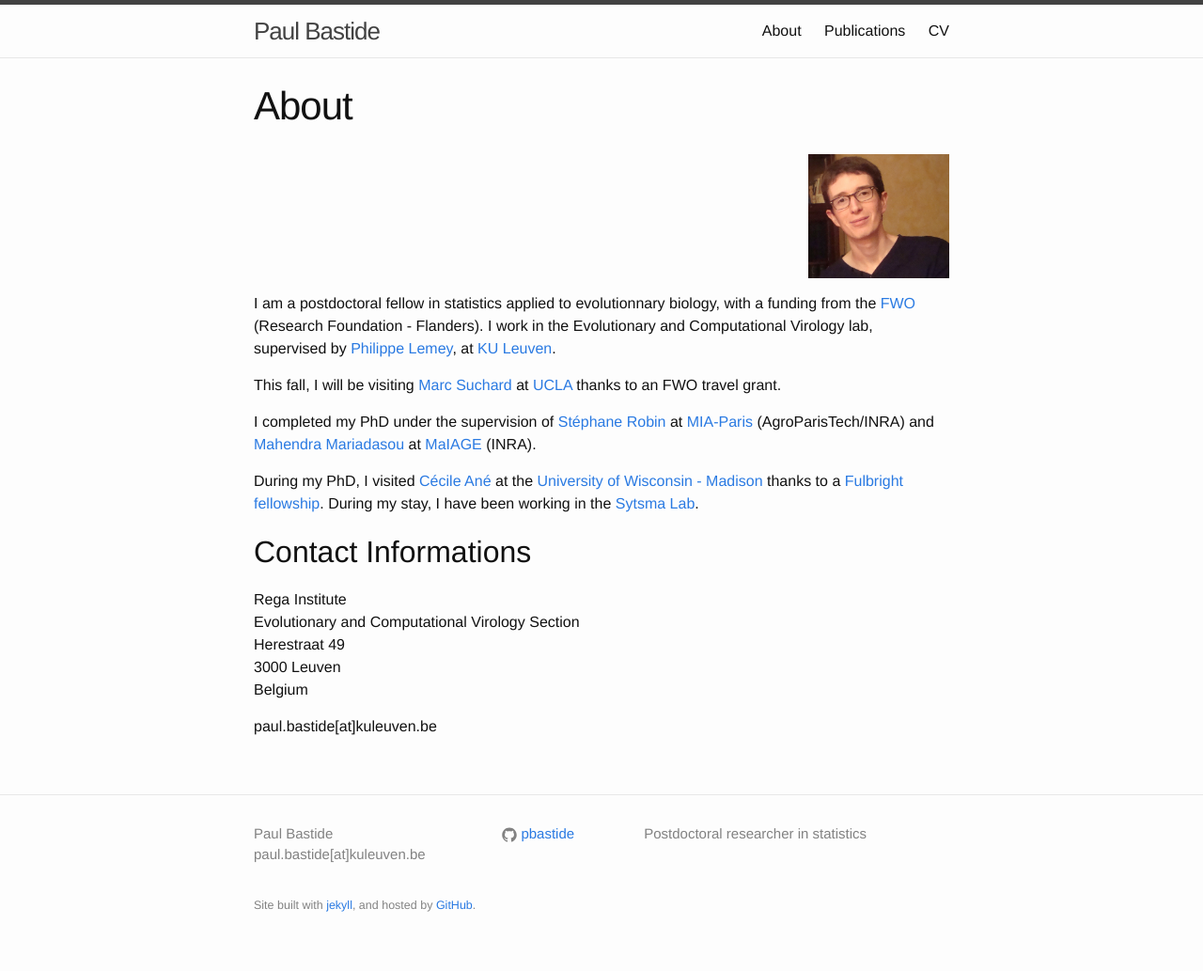
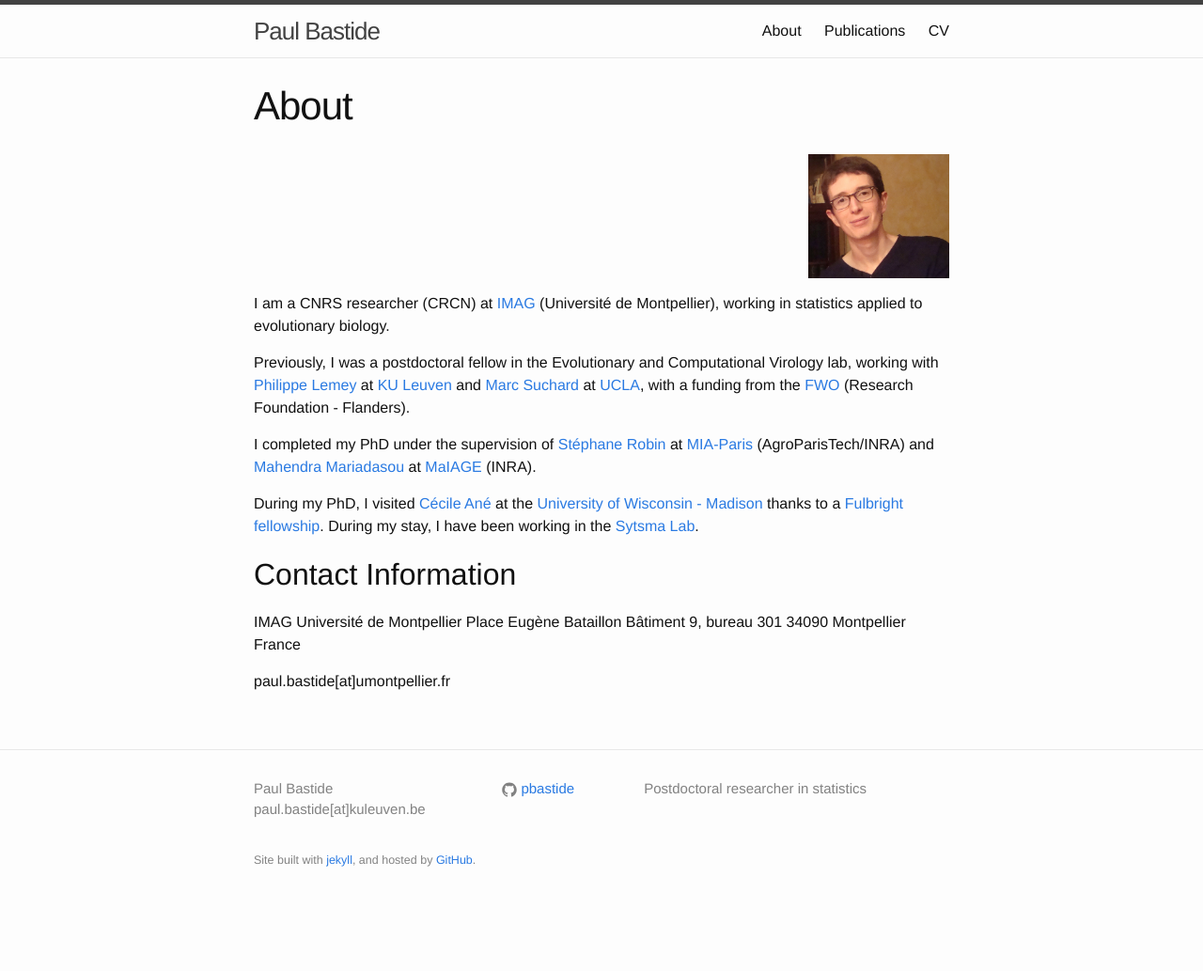
Before and after one commit to pbastide/pbastide.github.io, a Jekyll site: the page built from index.md, in a window 1280 px wide. Shown: the whole page at 94% size. Built offline with Jekyll 4.4.1, drawn with Linux system fonts in a browser that asks for light colours; after the commit the page ends 985 px from its top, so only the background shows below that.

Commit message:
Update address Montpellier

```diff
--- a/index.md
+++ b/index.md
@@ -9,11 +9,10 @@ weight : 1
 [photo]: {{site.baseurl}}/docs/DSC03440.JPG
 {: width="150px"}
 
-I am a postdoctoral fellow in statistics applied to evolutionnary biology, with a funding from the [FWO](https://www.fwo.be/en/fellowships-funding/postdoctoral-fellowships/junior-postdoctoral-fellowship/) (Research Foundation - Flanders).
-I work in the Evolutionary and Computational Virology lab,
-supervised by [Philippe Lemey](https://rega.kuleuven.be/cev/ecv), at [KU Leuven](https://www.kuleuven.be/english/).
+I am a CNRS researcher (CRCN) at [IMAG](imag.edu.umontpellier.fr) (Université de Montpellier), working in statistics applied to evolutionary biology.
 
-This fall, I will be visiting [Marc Suchard](https://msuchard.faculty.biomath.ucla.edu/) at [UCLA](http://www.ucla.edu/) thanks to an FWO travel grant.
+Previously, I was a postdoctoral fellow in the Evolutionary and Computational Virology lab,
+working with [Philippe Lemey](https://rega.kuleuven.be/cev/ecv) at [KU Leuven](https://www.kuleuven.be/english/) and [Marc Suchard](https://msuchard.faculty.biomath.ucla.edu/) at [UCLA](http://www.ucla.edu/), with a funding from the [FWO](https://www.fwo.be/en/fellowships-funding/postdoctoral-fellowships/junior-postdoctoral-fellowship/) (Research Foundation - Flanders).
 
 I completed my PhD under the supervision of [Stéphane Robin](https://www6.inra.fr/mia-paris/Equipes/Membres/Stephane-Robin)
 at [MIA-Paris](https://www6.inra.fr/mia-paris) (AgroParisTech/INRA)
@@ -24,12 +23,13 @@ at the [University of Wisconsin - Madison](http://www.wisc.edu/)
 thanks to a [Fulbright fellowship](http://fulbright-france.org).
 During my stay, I have been working in the [Sytsma Lab](http://www.botany.wisc.edu/sytsma/SytsmaLab/Welcome.html).
 
-## Contact Informations
+## Contact Information
 
-Rega Institute
-Evolutionary and Computational Virology Section
-Herestraat 49
-3000 Leuven
-Belgium
+IMAG
+Université de Montpellier
+Place Eugène Bataillon
+Bâtiment 9, bureau 301
+34090 Montpellier
+France
 
-paul.bastide[at]kuleuven.be
+paul.bastide[at]umontpellier.fr
```
Also changed, not shown: CV.md (+5 -3 lines).
